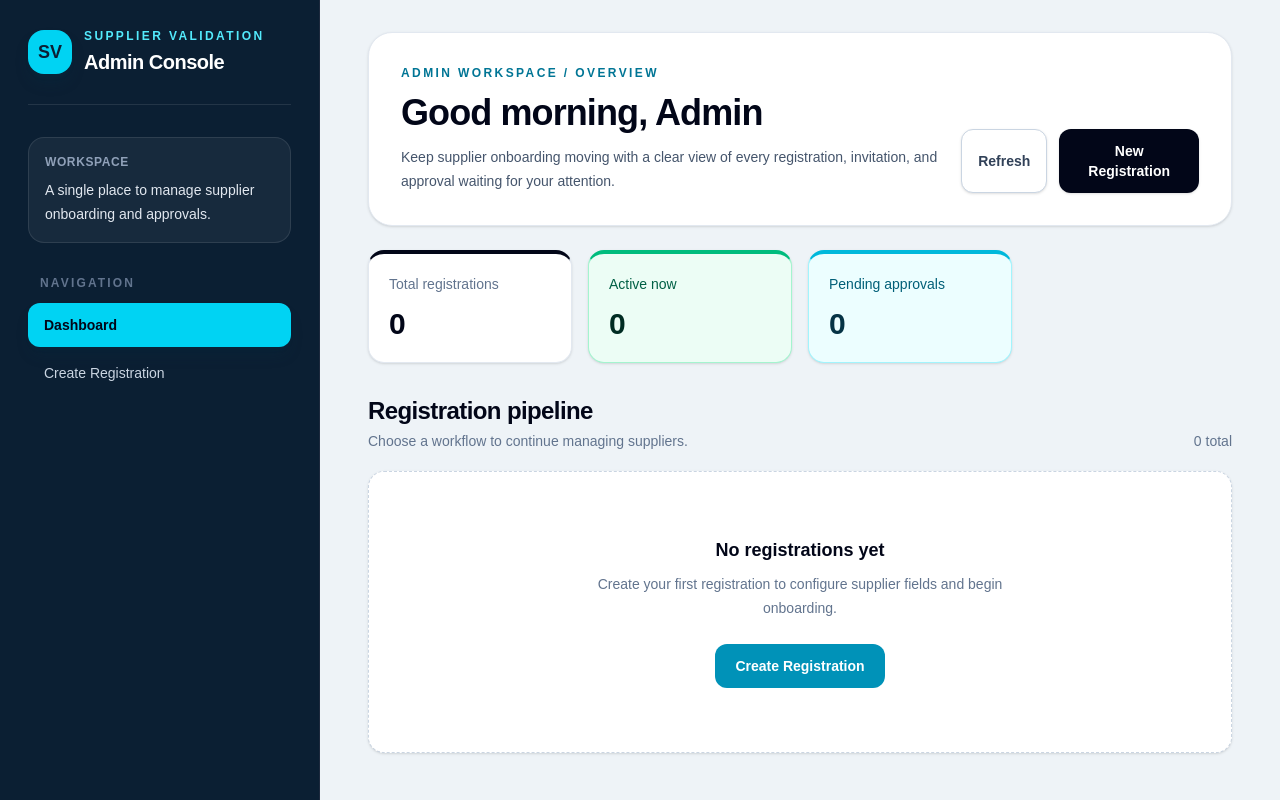
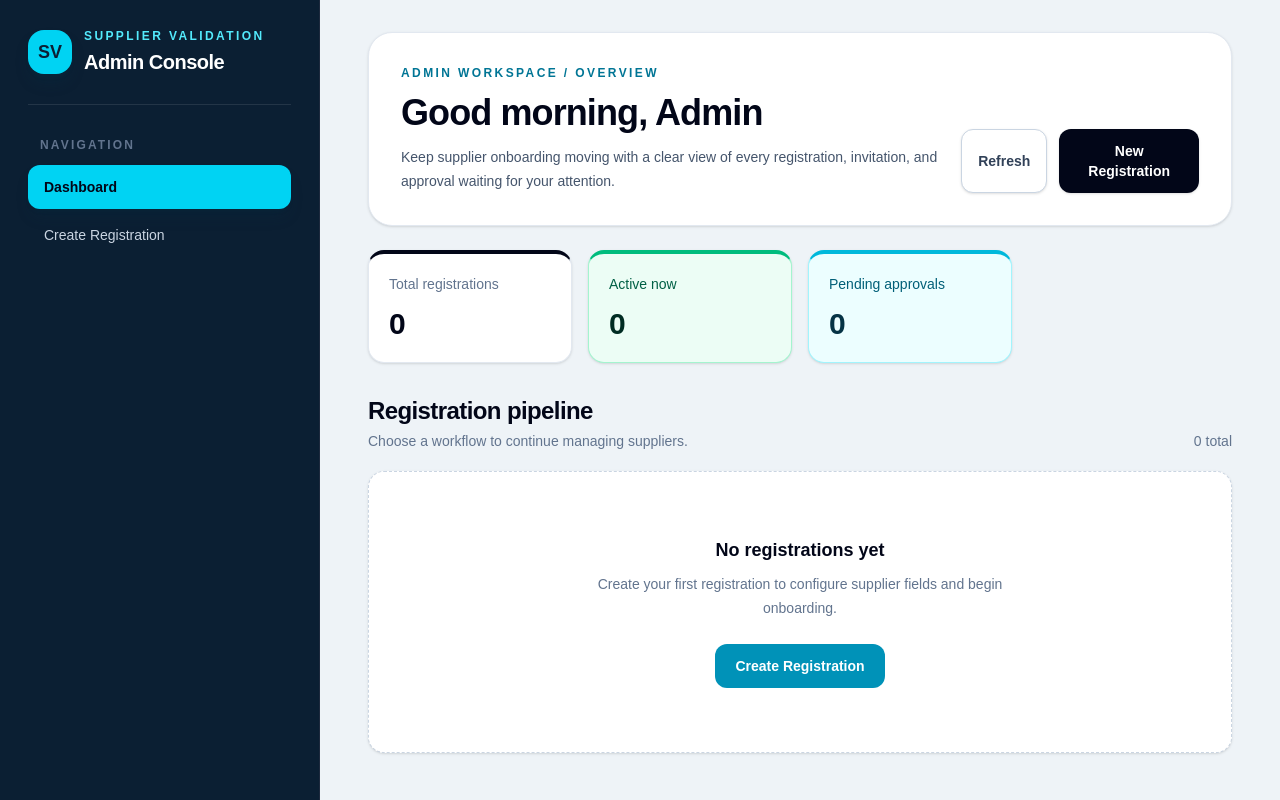
Before and after one commit to Santhosh24082003/supplier-validation, a Next.js app: page /admin in a window 1280 px wide. Built offline with nearby package versions, Linux system fonts and the light colour scheme.

Commit message:
Commented code on the admin dashboard

```diff
--- a/app/admin/page.tsx
+++ b/app/admin/page.tsx
@@ -113,7 +113,7 @@ export default function AdminDashboard() {
                             </div>
                         </div>
 
-                        <div className="mt-8 rounded-2xl border border-white/10 bg-white/[0.05] p-4">
+                        {/* <div className="mt-8 rounded-2xl border border-white/10 bg-white/[0.05] p-4">
                             <p className="text-xs font-semibold uppercase tracking-wider text-slate-400">
                                 Workspace
                             </p>
@@ -121,7 +121,7 @@ export default function AdminDashboard() {
                             <p className="mt-2 text-sm leading-6 text-slate-200">
                                 A single place to manage supplier onboarding and approvals.
                             </p>
-                        </div>
+                        </div> */}
 
                         <nav className="mt-8 grid gap-2 sm:grid-cols-3 lg:block">
                             <p className="mb-3 px-3 text-xs font-semibold uppercase tracking-[0.18em] text-slate-500">
```
